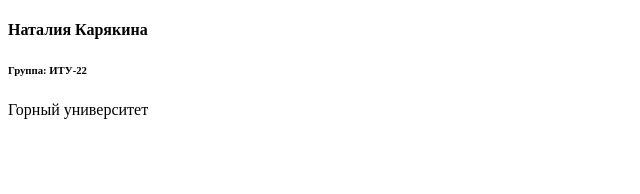
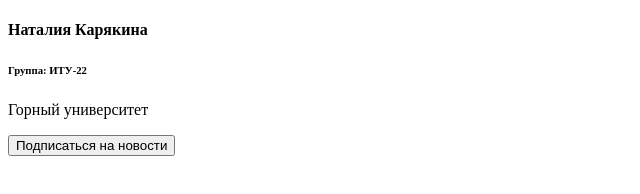
Before and after one commit to ddiivvaa/pr4, a plain HTML site: page index.html in a window 1280 px wide. Shown: the whole page, without its empty margins (0-640 px from the left). Drawn offline with Linux system fonts and the light colour scheme.

Commit message:
создана кнопка для новостей

```diff
--- a/index.html
+++ b/index.html
@@ -8,5 +8,6 @@
   <h4>Наталия Карякина</h4>
   <h6>Группа: ИТУ-22</h6>
   <p>Горный университет</p>
+  <button type="button">Подписаться на новости</button>
  </body>
 </html>
```
